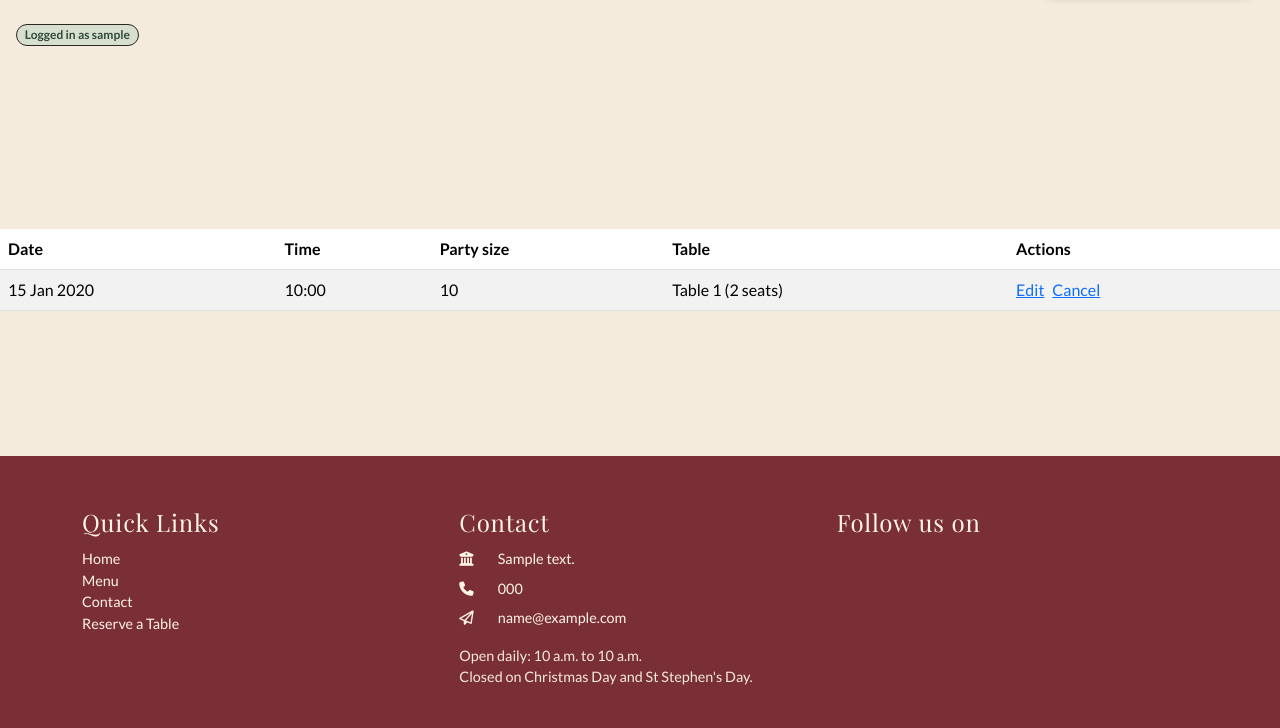
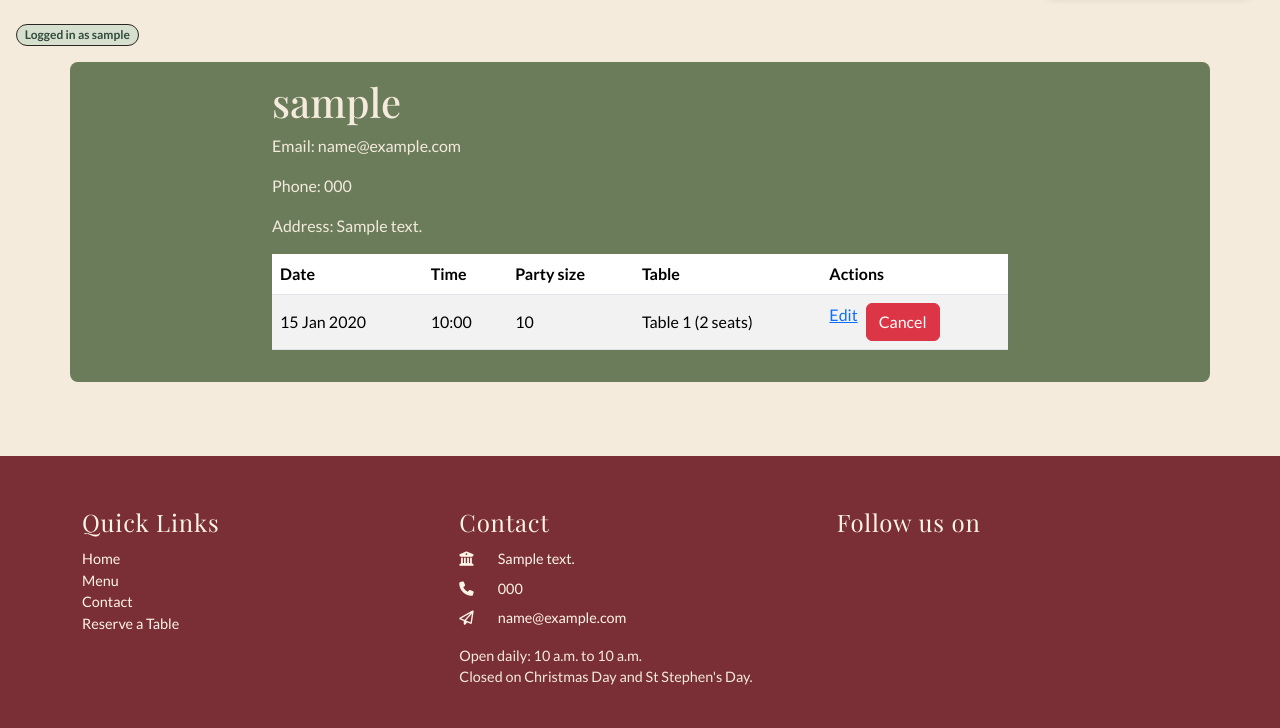
Before and after one commit to alancoomeynts-hub/casadonizetti, a Django app: page /profile in a window 1280 px wide. Shown: the part 72-800 px from the top of the page. Run offline with Django 4.2, Linux system fonts and the light colour scheme; a user stored in the database is signed in; data comes from the database, SQL or seed files in the repository; tables that the repository leaves empty hold one stand-in row (values such as "Sample post"); some libraries are stand-ins or nearby versions; some web fonts are replaced.

Commit message:
Add initial profile view and profile template

```diff
--- a/bookings/urls.py
+++ b/bookings/urls.py
@@ -3,4 +3,5 @@ from . import views
 
 urlpatterns = [
     path('', views.reservation_view, name='reserve'),
+    path('cancel/<int:pk>/', views.cancel_reservation, name='cancel_reservation')
 ]
--- a/restaurant/templates/restaurant/profile.html
+++ b/restaurant/templates/restaurant/profile.html
@@ -1,13 +1,21 @@
 {% extends "base.html" %}
+{% url 'cancel_reservation' as cancel_url %}
 {% block content %}
 {% load static %}
 
-  <h2>{{ user.username}}</h2>
-<p>{{ user.email }}</p>
-    <p>{{ profile.phone }}</p>
-    <p>{{ profile.address }}</p>
+<section id="profile-details" class="container section-bg rounded-3 my-3 py-3">
+  <div class="row">
+    <div class="col-lg-8 mx-auto">
+      <h1>{{ user.username}}</h1>
+      <p>Email: {{ user.email }}</p>
+      <p> Phone: {{ profile.phone }}</p>
+      <p> Address: {{ profile.address }}</p>
+    </div>
+  </div>
+  <div class="row">
+    <div class="col-lg-8 mx-auto">
 
-<div class="table-responsive">
+      <div class="table-responsive ">
         <table class="table table-striped table-hover align-middle">
           <thead>
             <tr>
@@ -30,9 +38,13 @@
                   <a href="" class="">
                     Edit
                   </a>
-              <a href="" class="">
+                  <button type="button" class="btn btn-danger btn-delete" data-bs-toggle="modal"
+                    data-bs-target="#cancelReservationModal" data-reservation-id="{{ reservation.pk }}"
+                    data-cancel-url="{% url 'cancel_reservation' reservation.pk %}"
+                    data-reservation-date="{{ reservation.reservation_for|date:" d M Y" }} at {{
+                    reservation.reservation_for|time:'H:i' }}">
                     Cancel
-              </a>
+                  </button>
                 </div>
               </td>
             </tr>
@@ -44,6 +56,35 @@
           </tbody>
         </table>
       </div>
+      <div class="modal fade" id="cancelReservationModal" tabindex="-1" aria-labelledby="cancelReservationModalLabel"
+        aria-hidden="true">
+        <div class="modal-dialog">
+          <div class="modal-content">
+            <div class="modal-header">
+              <h5 class="modal-title" id="cancelReservationModalLabel">Cancel Reservation</h5>
+              <button type="button" class="btn-close" data-bs-dismiss="modal" aria-label="Close"></button>
 
+            </div>
+            <div class="modal-body">
+              <p class="mb-2"> Are you sure you want to cancel this reservation?</p>
+              <p class="text-muted mb-0" id="reservationModalText"></p>
+            </div>
+            <div class="modal-footer">
+              <button type="button" class="btn btn-outline-secondary" data-bs-dismiss="modal">
+                Keep reservation
+              </button>
+
+              <a id="cancelConfirm" href="#" class="btn btn-danger">
+                Confirm cancellation
+              </a>
+
+            </div>
+          </div>
+        </div>
+      </div>
+    </div>
+  </div>
+
+</section>
 
 {% endblock %}
--- a/static/js/main.js
+++ b/static/js/main.js
@@ -1,4 +1,20 @@
 document.addEventListener( "DOMContentLoaded", function() {
+
+    const deleteModal=document.getElementById('cancelReservationModal');
+    const cancelConfirm = document.getElementById("cancelConfirm");
+    const reservationText = document.getElementById("reservationModalText");
+
+    deleteModal.addEventListener('show.bs.modal', function (event) {
+        const button = event.relatedTarget;
+        const reservationDate = button.getAttribute('data-reservation-date');
+        const reservationId = button.getAttribute('data-reservation-id');
+        const cancelUrl = button.getAttribute('data-cancel-url');
+        reservationText.textContent=reservationDate;
+        cancelConfirm.href=cancelUrl
+
+
 
 
 });
+
+});
```
Also changed, not shown: bookings/views.py (+7 -1 lines). Lines whose indentation alone changed are shown as unchanged.
